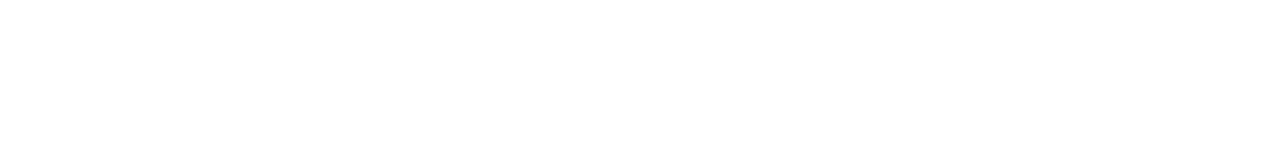
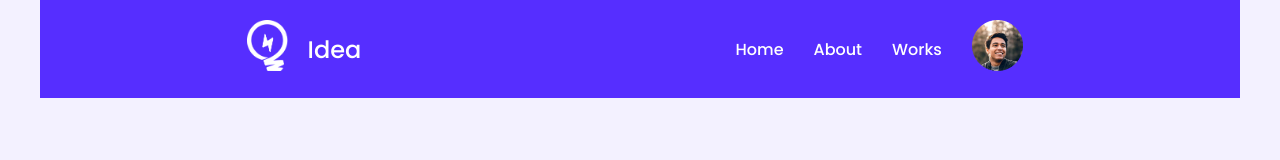
Before and after one commit to fazlarabbi07/leader-board, a plain HTML site: page index.html in a window 1280 px wide. Drawn offline with Linux system fonts and the light colour scheme.

Commit message:
header section added

```diff
--- /dev/null
+++ b/css/style.css
@@ -0,0 +1,47 @@
+@import url('https://fonts.googleapis.com/css2?family=Poppins:wght@500&display=swap');
+
+body {
+    font-family: 'Poppins', sans-serif;
+    max-width: 1200px;
+    margin: 0 auto;
+    background-color:#F3F1FF;
+}
+/* HEADER STYLE START  */
+.nav-container{
+    background-color: #562EFF;
+    display: flex;
+    justify-content: space-around;
+    align-items: center;
+}
+.nav-left,.nav-right{
+    display: flex;
+    justify-content:space-evenly;
+    align-items: center;
+}
+.logo img{
+    width: 40.42px;
+    height: 51px;
+    margin: 10px;
+    padding: 10px;
+}
+.logo-title h1{
+    font-size: 24px;
+    color: #FFFFFF;
+    font-weight: 100;
+
+}
+.item img{
+    width: 51px;
+    height: 51px;
+}
+.nav-right .item{
+    color: #ffff;
+    text-decoration: none;
+    margin-right: 30px;
+
+}
+.item img{
+    width: 51px;
+    height: 51px;
+}
+/* HEADER STYLE END */
--- a/index.html
+++ b/index.html
@@ -1,12 +1,39 @@
 <!DOCTYPE html>
 <html lang="en">
+
 <head>
     <meta charset="UTF-8">
     <meta http-equiv="X-UA-Compatible" content="IE=edge">
     <meta name="viewport" content="width=device-width, initial-scale=1.0">
     <title>Leader Board</title>
+    <link rel="stylesheet" href="css/style.css">
 </head>
+
 <body>
+    <!-- header start here -->
+    <header>
+        <nav class="nav-container">
+            <div class="nav-left">
+                <div class="logo">
+                    <img src="images/icons/logo.png" alt="">
+                </div>
+                <div class="logo-title">
+                    <h1>Idea</h1>
+                </div>
+            </div>
+            <div class="nav-right">
+                <a class="item" href="">Home</a>
+                <a class="item" href="">About</a>
+                <a class="item" href="">Works</a>
+                <a class="item" href=""><img src="images/icons/profile.png" alt=""></a>
+            </div>
+        </nav>
+    </header>
+    <!-- header end here -->
+    <main>
+
+    </main>
 
 </body>
+
 </html>
```
